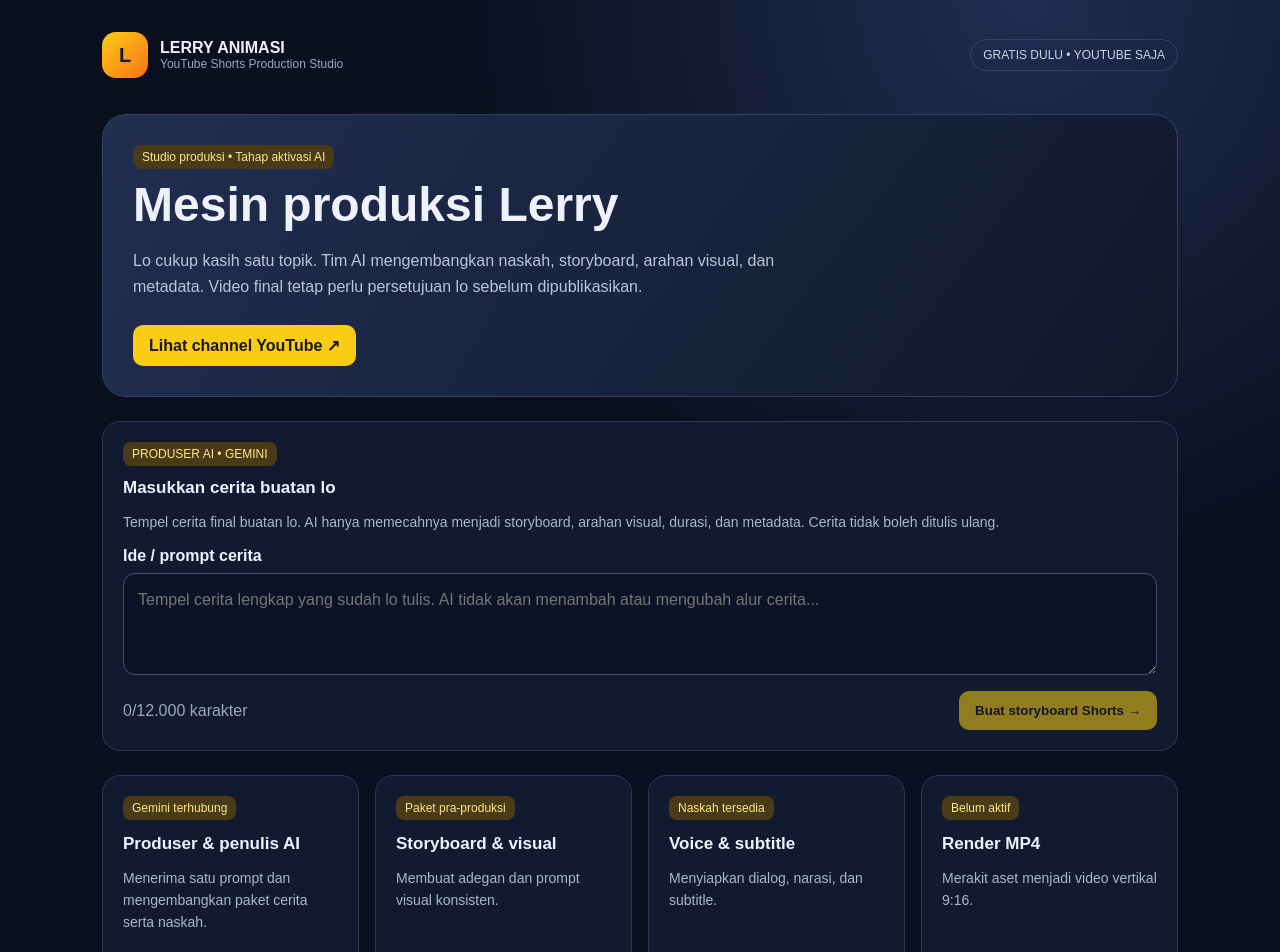
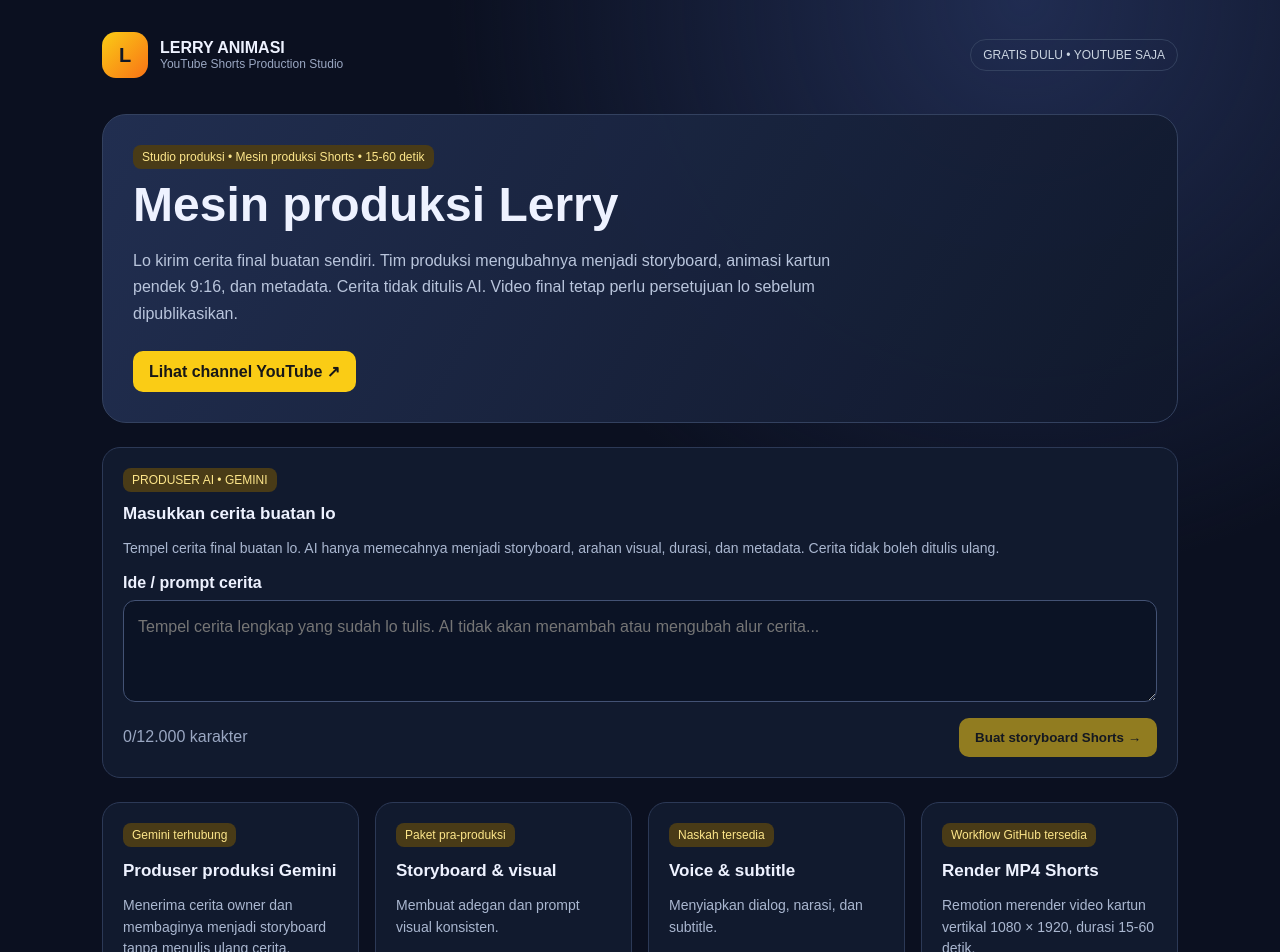
Before and after one commit to afraocta83-hash/-youtube-ai-factory, a Next.js app: page / in a window 1280 px wide. Shown: the top 952 px of the page. Built offline with nearby package versions, Linux system fonts and the light colour scheme.

Commit message:
Clarify Lerry Shorts production roles

```diff
--- a/app/page.tsx
+++ b/app/page.tsx
@@ -1,17 +1,17 @@
 import Studio from "./studio";
 
 const modules = [
- {title:"Produser & penulis AI",detail:"Menerima satu prompt dan mengembangkan paket cerita serta naskah.",status:"Gemini terhubung"},
+ {title:"Produser produksi Gemini",detail:"Menerima cerita owner dan membaginya menjadi storyboard tanpa menulis ulang cerita.",status:"Gemini terhubung"},
  {title:"Storyboard & visual",detail:"Membuat adegan dan prompt visual konsisten.",status:"Paket pra-produksi"},
  {title:"Voice & subtitle",detail:"Menyiapkan dialog, narasi, dan subtitle.",status:"Naskah tersedia"},
- {title:"Render MP4",detail:"Merakit aset menjadi video vertikal 9:16.",status:"Belum aktif"},
+ {title:"Render MP4 Shorts",detail:"Remotion merender video kartun vertikal 1080 × 1920, durasi 15-60 detik.",status:"Workflow GitHub tersedia"},
  {title:"Quality control",detail:"Memeriksa fakta, visual, audio, teks, dan hasil render.",status:"Checklist tersedia"},
  {title:"YouTube publishing",detail:"Mengirim video ke channel setelah persetujuan pemilik.",status:"Koneksi akun terdeteksi"}
 ];
 export default function Home(){
  return <main className="shell">
   <header className="top"><div className="brand"><div className="logo">L</div><div><strong>LERRY ANIMASI</strong><div className="muted" style={{fontSize:12}}>YouTube Shorts Production Studio</div></div></div><span className="pill">GRATIS DULU • YOUTUBE SAJA</span></header>
-  <section className="hero"><span className="status">Studio produksi • Tahap aktivasi AI</span><h1>Mesin produksi Lerry</h1><p>Lo cukup kasih satu topik. Tim AI mengembangkan naskah, storyboard, arahan visual, dan metadata. Video final tetap perlu persetujuan lo sebelum dipublikasikan.</p><a className="cta" href="https://www.youtube.com/@lerry_animasi" target="_blank" rel="noreferrer">Lihat channel YouTube ↗</a></section>
+  <section className="hero"><span className="status">Studio produksi • Mesin produksi Shorts • 15-60 detik</span><h1>Mesin produksi Lerry</h1><p>Lo kirim cerita final buatan sendiri. Tim produksi mengubahnya menjadi storyboard, animasi kartun pendek 9:16, dan metadata. Cerita tidak ditulis AI. Video final tetap perlu persetujuan lo sebelum dipublikasikan.</p><a className="cta" href="https://www.youtube.com/@lerry_animasi" target="_blank" rel="noreferrer">Lihat channel YouTube ↗</a></section>
   <Studio/>
   <section className="grid">{modules.map(item=><article className="card" key={item.title}><span className="status">{item.status}</span><h2 style={{marginTop:14}}>{item.title}</h2><p>{item.detail}</p></article>)}</section>
   <footer className="footer">Lerry Animasi Studio • Produksi tidak mempublikasikan apa pun tanpa persetujuan owner.</footer>
```
